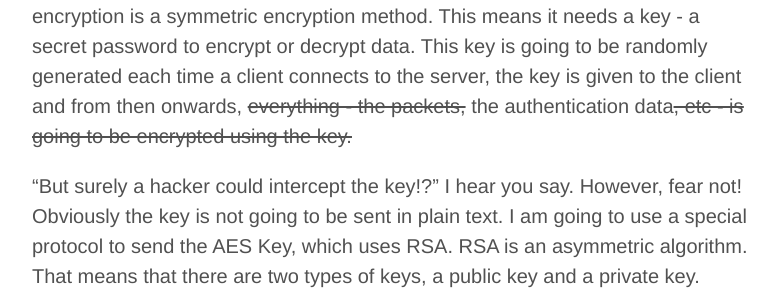
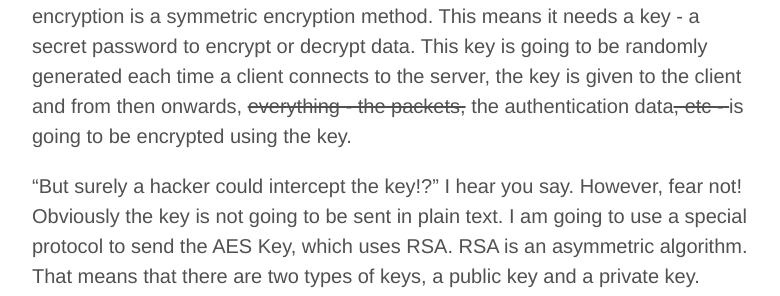
Before and after one commit to PixelZerg/PixelZFameBot, a Jekyll site: the page built from _posts/2016-08-17-security.markdown, in a window 1280 px wide. Shown: the part 1911-2207 px from the top of the page, without its empty margins (248-1028 px from the left). Built offline with Jekyll 4.4.1, drawn with Linux system fonts in a browser that asks for light colours; nearby versions of some CDN libraries; comment, search, counter and statistics services are not loaded.

Commit message:
Fixed Syntax

```diff
--- a/_posts/2016-08-17-security.markdown
+++ b/_posts/2016-08-17-security.markdown
@@ -19,7 +19,7 @@ A **dictionary attack** is when a hacker uses a word list - such as a dictionary
 
 ***AND THIS*** is where **salting** comes in. **Salting** is when you get a long random string of letters and prepend it to the password before you hash the password. You also keep the random string of letters in plain text next to the hash in the database. You could write the salt on a piece of paper and shove it in the hacker's face for all it matters. Either way, nobody is going to have made a rainbow table which has precomputed all the entries in a wordlist - but with this specific string of random letters at the start. This means that the hacker is going to have to resort to computing all the hashes himself and, again, this will take him absolutely decades.
 
-Oh, you thought I was finished there? The whole thing (the hash and the email, etc) is going to also be encrypted with the insanely secure AES encryption. AES encryption is a symmetric encryption method. This means it needs a key - a secret password to encrypt or decrypt data. This key is going to be randomly generated each time a client connects to the server, the key is given to the client and from then onwards, <del>everything - the packets,</del> the authentication data<del>, etc - <del> is going to be encrypted using the key.
+Oh, you thought I was finished there? The whole thing (the hash and the email, etc) is going to also be encrypted with the insanely secure AES encryption. AES encryption is a symmetric encryption method. This means it needs a key - a secret password to encrypt or decrypt data. This key is going to be randomly generated each time a client connects to the server, the key is given to the client and from then onwards, <del>everything - the packets,</del> the authentication data<del>, etc - </del> is going to be encrypted using the key.
 
 "But surely a hacker could intercept the key!?" I hear you say. However, fear not! Obviously the key is not going to be sent in plain text. I am going to use a special protocol to send the AES Key, which uses RSA. RSA is an asymmetric algorithm. That means that there are two types of keys, a public key and a private key. Here's my analogy for this protocol:
 
```
